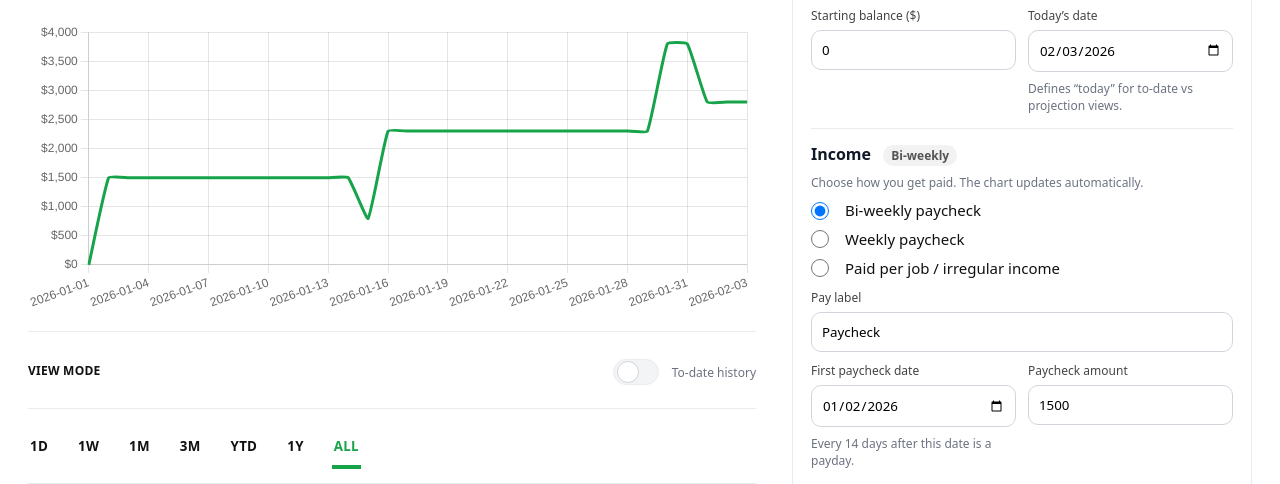
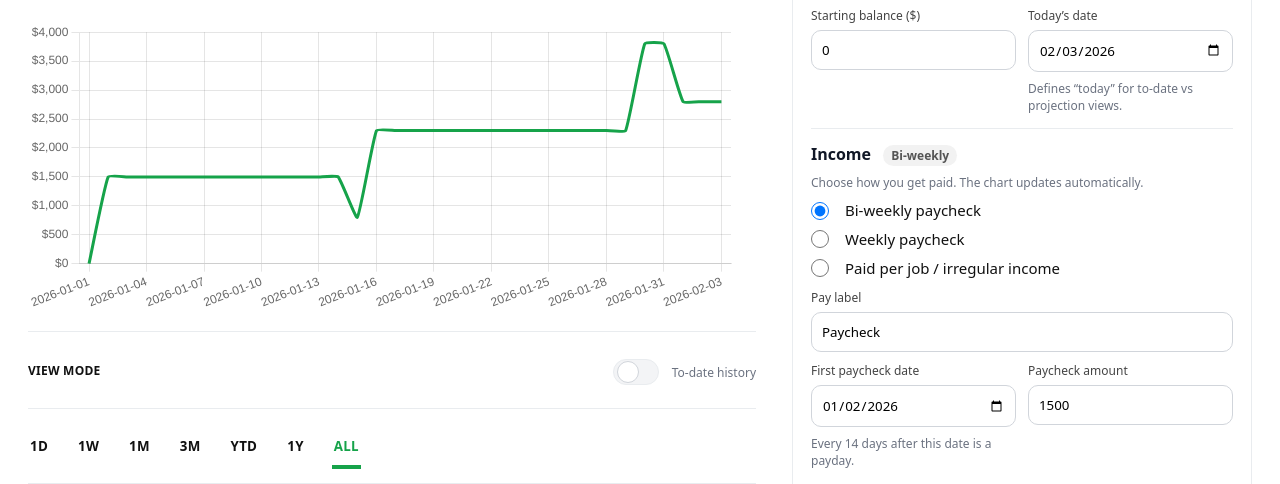
Before and after one commit to OneForAllForDataScience/financial-wellness-trajectory, a plain HTML site: page index.html in a window 1280 px wide. Shown: the part 244-728 px from the top of the page. Drawn offline with nearby package versions, Linux system fonts and the light colour scheme.

Commit message:
Update index.html

```diff
--- a/index.html
+++ b/index.html
@@ -1832,10 +1832,24 @@ class CashflowTrajectory {
         },
         interaction: { mode: "index", intersect: false },
         scales: {
-          x: { ticks: { maxTicksLimit: 12 } },
-          y: { ticks: { callback: (v) => `$${Number(v).toLocaleString()}` } }
-        }
-      }
+  x: {
+    ticks: { maxTicksLimit: 12 },
+    offset: true,               // 👈 adds space before & after data
+    grid: {
+      drawBorder: false
+    }
+  },
+  y: {
+    ticks: {
+      callback: (v) => `$${Number(v).toLocaleString()}`
+    }
+  }
+},
+layout: {
+  padding: {
+    right: 24                   // 👈 extra breathing room on the right
+  }
+}      }
     });
   }
 
```
